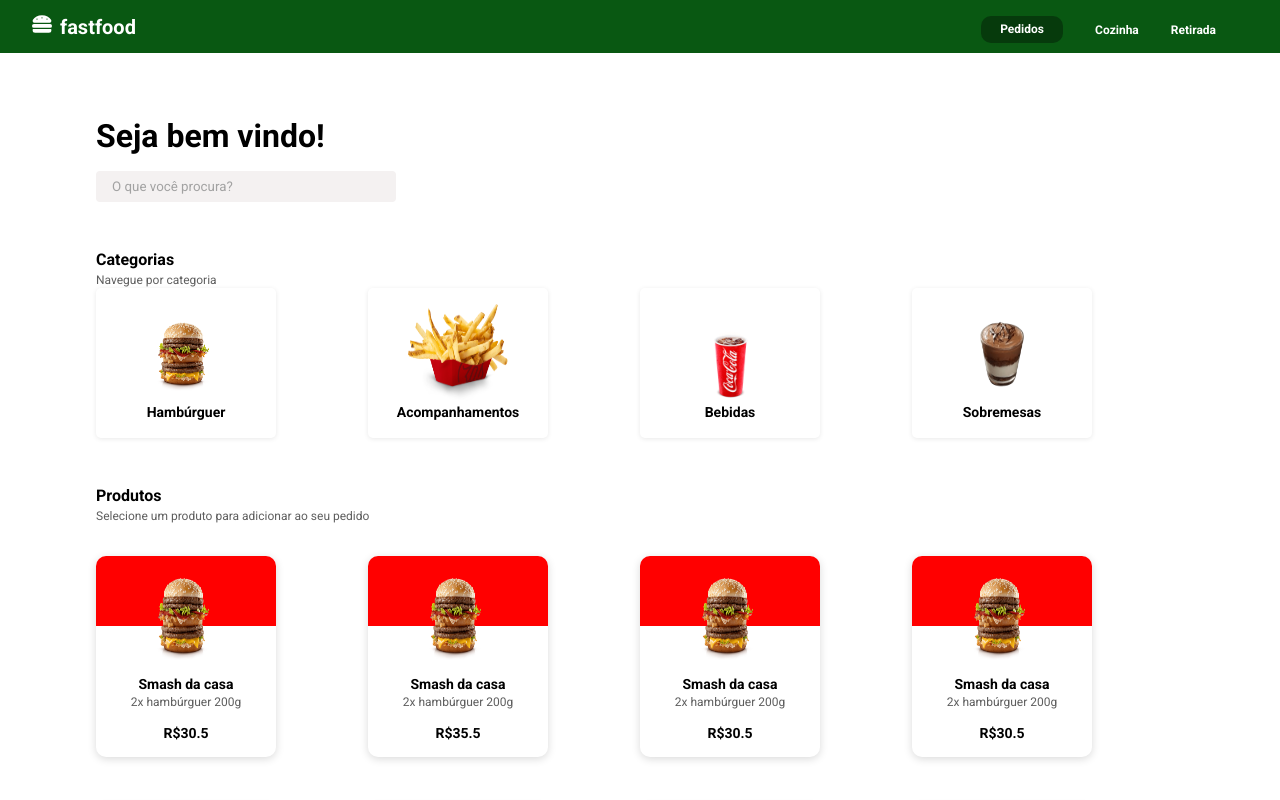
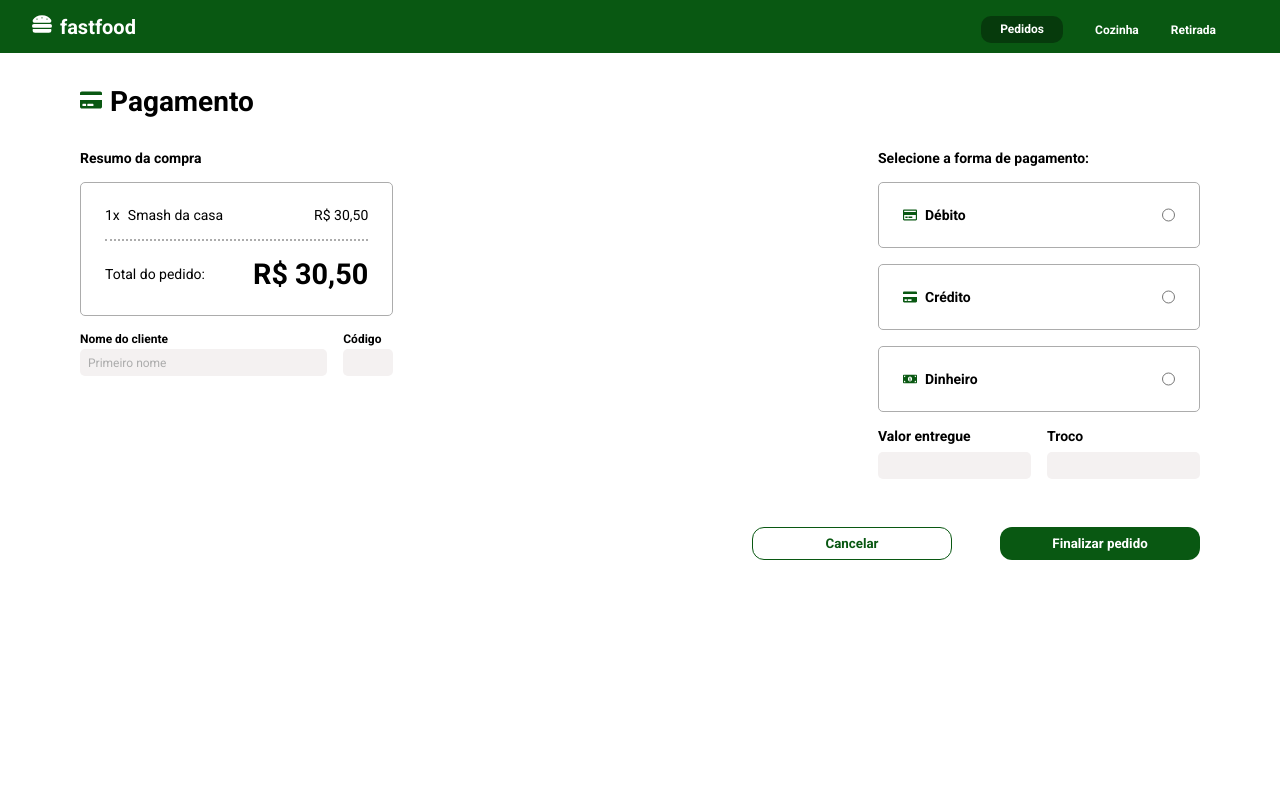
Before and after one commit to lucasveigaa/teste-devio, a React (Vite) app: page /checkout in a window 1280 px wide. Shown: the top 800 px of the page. Built offline with nearby package versions, Linux system fonts and the light colour scheme.

Commit message:
feat: finishing stylization of page checkout

```diff
--- a/src/App.tsx
+++ b/src/App.tsx
@@ -1,5 +1,6 @@
 import Modal from 'react-modal';
-import { Home } from './pages/Home';
+import { BrowserRouter } from 'react-router-dom';
+import { Router } from './Router';
 import { GlobalStyle } from './styles/global';
 
 Modal.setAppElement('#root');
@@ -7,8 +8,10 @@ Modal.setAppElement('#root');
 function App() {
   return (
     <div>
-      <Home />
-      <GlobalStyle />
+      <BrowserRouter>
+        <Router />
+        <GlobalStyle />
+      </BrowserRouter>
     </div>
   );
 }
--- /dev/null
+++ b/src/Router.tsx
@@ -0,0 +1,15 @@
+import { Route, Routes } from 'react-router-dom';
+import { DefaultLayout } from './layouts/DefaultLayout';
+import { Checkout } from './pages/Checkout';
+import { Home } from './pages/Home';
+
+export function Router() {
+  return (
+    <Routes>
+      <Route path="/" element={<DefaultLayout />}>
+        <Route path="/" element={<Home />} />
+        <Route path="/checkout" element={<Checkout />} />
+      </Route>
+    </Routes>
+  );
+}
--- a/src/components/Header/index.tsx
+++ b/src/components/Header/index.tsx
@@ -1,21 +1,22 @@
 import { FaHamburger } from 'react-icons/fa';
+import { Link } from 'react-router-dom';
 import { Container, SubContainer } from './styles';
 
 export function Header() {
   return (
     <Container>
       <SubContainer>
-        <div>
+        <Link to="/">
           <FaHamburger />
           <strong>fastfood</strong>
-        </div>
-        <div>
+        </Link>
+        <nav>
           <a className="isOnThispage" href="/">
             Pedidos
           </a>
           <a href="/">Cozinha</a>
           <a href="/">Retirada</a>
-        </div>
+        </nav>
       </SubContainer>
     </Container>
   );
--- a/src/components/Header/styles.ts
+++ b/src/components/Header/styles.ts
@@ -19,13 +19,17 @@ export const SubContainer = styled.div`
     gap: 1rem;
   }
 
+  a {
+    color: #fff;
+    text-decoration: none;
+  }
+
   strong {
     margin-left: 0.5rem;
   }
 
+  nav {
     a {
-    text-decoration: none;
-    color: #fff;
       margin-right: 2rem;
       font-size: 0.75rem;
       font-weight: 700;
@@ -36,4 +40,5 @@ export const SubContainer = styled.div`
         border-radius: 10px;
       }
     }
+  }
 `;
--- /dev/null
+++ b/src/layouts/DefaultLayout/index.tsx
@@ -0,0 +1,11 @@
+import { Outlet } from 'react-router-dom';
+import { Header } from '../../components/Header';
+
+export function DefaultLayout() {
+  return (
+    <>
+      <Header />
+      <Outlet />
+    </>
+  );
+}
--- /dev/null
+++ b/src/pages/Checkout/index.tsx
@@ -0,0 +1,96 @@
+import { FaCreditCard, FaMoneyBillAlt, FaRegCreditCard } from 'react-icons/fa';
+import {
+  ButtonFinalizeCheckout,
+  ClienteInfos,
+  Container,
+  ContainerButtons,
+  ContainerChangeValue,
+  ContainerClientName,
+  ContainerPaymentForm,
+  ContainerRequests,
+  ContainerTotalAmount,
+  PaymentForm,
+  Requests,
+  SubContainer,
+  SummaryPayment,
+} from './styles';
+
+export function Checkout() {
+  return (
+    <Container>
+      <h1>
+        <FaCreditCard size={22} color="#095812" />
+        Pagamento
+      </h1>
+      <SubContainer>
+        <SummaryPayment>
+          <strong>Resumo da compra</strong>
+          <ContainerRequests>
+            <Requests>
+              <div>
+                <span className="amount">1x</span>
+                <span>Smash da casa</span>
+              </div>
+              <span>R$ 30,50</span>
+            </Requests>
+            <ContainerTotalAmount>
+              <span>Total do pedido:</span>
+              <strong>R$ 30,50</strong>
+            </ContainerTotalAmount>
+          </ContainerRequests>
+          <ClienteInfos>
+            <ContainerClientName>
+              <strong>Nome do cliente</strong>
+              <input placeholder="Primeiro nome" type="text" id="clientname" />
+            </ContainerClientName>
+            <div>
+              <strong>Código</strong>
+              <input type="text" id="clientcode" />
+            </div>
+          </ClienteInfos>
+        </SummaryPayment>
+        <ContainerPaymentForm>
+          <strong>Selecione a forma de pagamento:</strong>
+          <PaymentForm>
+            <strong>
+              <FaRegCreditCard color="#095812" />
+              Débito
+            </strong>
+            <input name="paymentmethod" id="debit" type="radio" />
+          </PaymentForm>
+          <PaymentForm>
+            <strong>
+              <FaCreditCard color="#095812" />
+              Crédito
+            </strong>
+            <input name="paymentmethod" id="credit" type="radio" />
+          </PaymentForm>
+          <PaymentForm>
+            <strong>
+              <FaMoneyBillAlt color="#095812" /> Dinheiro
+            </strong>
+            <input name="paymentmethod" id="cash" type="radio" />
+          </PaymentForm>
+          <ContainerChangeValue>
+            <div>
+              <strong> Valor entregue</strong>
+              <input type="text" id="deliveredvalue" />
+            </div>
+            <div>
+              <strong>Troco</strong>
+              <input type="text" id="changevalue" />
+            </div>
+          </ContainerChangeValue>
+        </ContainerPaymentForm>
+      </SubContainer>
+      <ContainerButtons>
+        <ButtonFinalizeCheckout variant="white" type="button">
+          Cancelar
+        </ButtonFinalizeCheckout>
+        <ButtonFinalizeCheckout variant="green" type="submit">
+          Finalizar pedido
+        </ButtonFinalizeCheckout>
+      </ContainerButtons>
+    </Container>
+  );
+}
--- /dev/null
+++ b/src/pages/Checkout/styles.ts
@@ -0,0 +1,200 @@
+import styled from 'styled-components';
+
+export const Container = styled.form`
+  padding: 2rem 0;
+  font-size: 0.875rem;
+  display: flex;
+  flex-direction: column;
+  max-width: 1120px;
+  margin: 0 auto;
+
+  @media (max-width: 850px) {
+    padding: 2rem 1rem;
+  }
+
+  h1 {
+    @media (max-width: 850px) {
+      margin: 0 auto;
+    }
+    svg {
+      margin-right: 0.5rem;
+    }
+  }
+`;
+
+export const SubContainer = styled.div`
+  display: flex;
+  justify-content: space-between;
+  margin-top: 2rem;
+
+  @media (max-width: 850px) {
+    flex-direction: column;
+    justify-content: center;
+    align-items: center;
+  }
+`;
+
+export const SummaryPayment = styled.div`
+  display: flex;
+  flex-direction: column;
+
+  @media (max-width: 850px) {
+    margin-bottom: 2rem;
+  }
+`;
+
+export const ContainerRequests = styled.div`
+  display: flex;
+  flex-direction: column;
+  border-radius: 5px;
+  border: 1px solid #acacac;
+  padding: 1.5rem;
+  margin-top: 1rem;
+`;
+
+export const Requests = styled.div`
+  padding-bottom: 1rem;
+  display: flex;
+  justify-content: space-between;
+
+  .amount {
+    margin-right: 0.5rem;
+  }
+`;
+
+export const ContainerTotalAmount = styled.div`
+  border-top: 2px dotted #acacac;
+  padding-top: 1rem;
+  display: flex;
+  justify-content: space-between;
+  align-items: center;
+
+  strong {
+    font-size: 1.8rem;
+    margin-left: 3rem;
+  }
+`;
+
+export const ClienteInfos = styled.div`
+  margin-top: 1rem;
+  display: flex;
+  justify-content: space-between;
+  gap: 1rem;
+
+  strong {
+    font-size: 0.75rem;
+    margin-bottom: 0.2rem;
+  }
+
+  div {
+    display: flex;
+    flex-direction: column;
+  }
+
+  #clientcode {
+    width: 50px;
+  }
+
+  input {
+    font-size: 0.75rem;
+    background: #f4f1f1;
+    border: 0;
+    padding: 0.4rem 0.5rem;
+    border-radius: 5px;
+
+    &::placeholder {
+      color: #acacac;
+    }
+  }
+`;
+
+export const ContainerClientName = styled.div`
+  flex: 1;
+`;
+
+export const ContainerPaymentForm = styled.div`
+  display: flex;
+  flex-direction: column;
+`;
+
+export const PaymentForm = styled.div`
+  display: flex;
+  border-radius: 5px;
+  border: 1px solid #acacac;
+  padding: 1.5rem;
+  margin-top: 1rem;
+
+  strong {
+    display: flex;
+    align-items: center;
+
+    svg {
+      margin-right: 0.5rem;
+    }
+  }
+
+  input {
+    margin-left: auto;
+  }
+`;
+
+export const ContainerChangeValue = styled.div`
+  margin-top: 1rem;
+  display: flex;
+  gap: 1rem;
+
+  div {
+    display: flex;
+    flex-direction: column;
+  }
+
+  input {
+    font-size: 0.75rem;
+    background: #f4f1f1;
+    border: 0;
+    padding: 0.4rem 0.5rem;
+    border-radius: 5px;
+    margin-top: 0.5rem;
+
+    &::placeholder {
+      color: #acacac;
+    }
+  }
+`;
+
+export const ContainerButtons = styled.div`
+  margin-top: 3rem;
+  display: flex;
+  justify-content: flex-end;
+  gap: 1rem;
+
+  @media (max-width: 850px) {
+    justify-content: center;
+  }
+`;
+
+interface ButtonProps {
+  variant: 'white' | 'green';
+}
+
+export const ButtonFinalizeCheckout = styled.button<ButtonProps>`
+  width: 200px;
+  padding: 0.5rem 0;
+  margin-left: 2rem;
+  border-radius: 12px;
+  font-weight: 700;
+  border: 0;
+  color: ${props => (props.variant === 'white' ? '#095812' : '#FFF')};
+  background: ${props => (props.variant === 'white' ? '#FFF' : '#095812')};
+  border: ${props => props.variant === 'white' && '1px solid #095812'};
+
+  @media (max-width: 500px) {
+    margin: 0;
+    width: 150px;
+  }
+
+  &:hover {
+    cursor: pointer;
+    filter: brightness(90%);
+  }
+`;
--- a/src/pages/Home/index.tsx
+++ b/src/pages/Home/index.tsx
@@ -5,7 +5,6 @@ import categoryHamburguer from '../../assets/category-hamburguer.png';
 import categorySideDishes from '../../assets/category-side-dishes.png';
 import { CardItemCategory } from '../../components/CardItemCategory';
 import { CardProduct } from '../../components/CardProduct';
-import { Header } from '../../components/Header';
 import { ModalRequest } from '../../components/ModalRequest';
 import { Products } from '../../services/products';
 import {
@@ -24,7 +23,6 @@ export function Home() {
 
   return (
     <>
-      <Header />
       <ModalRequest modalIsOpen={modalIsOpen} setModalisOpen={setModalisOpen} />
       <Container>
         <div>
```
Lines whose indentation alone changed are shown as unchanged.
